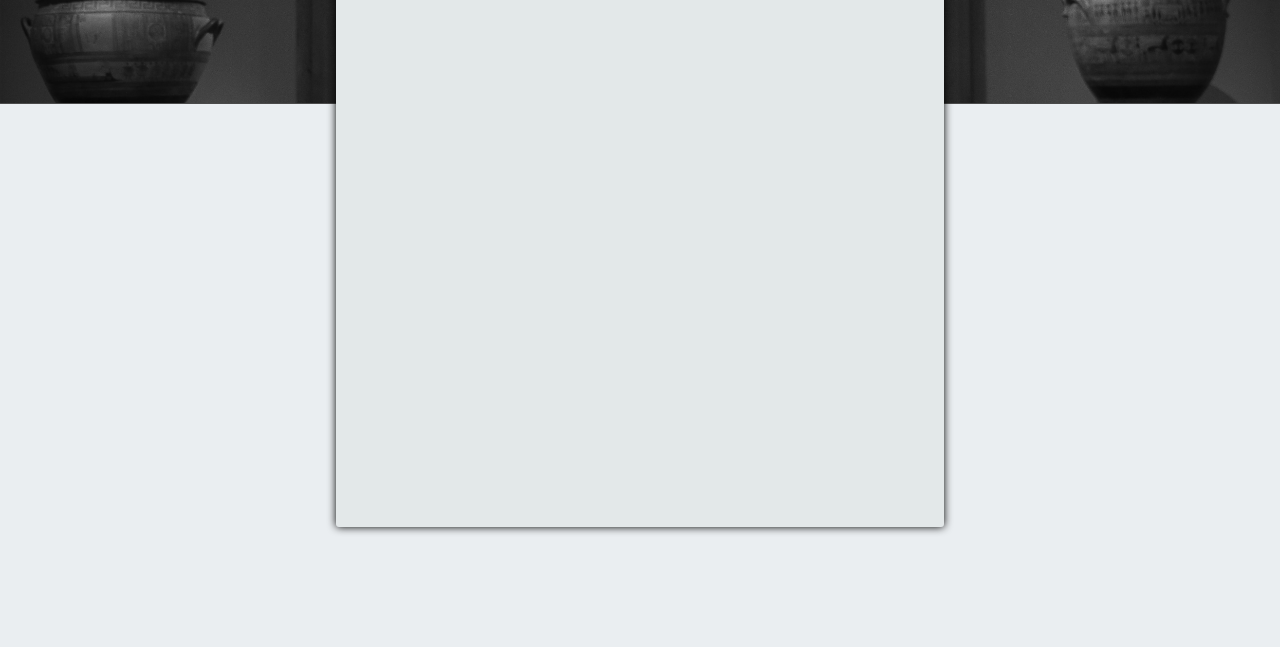
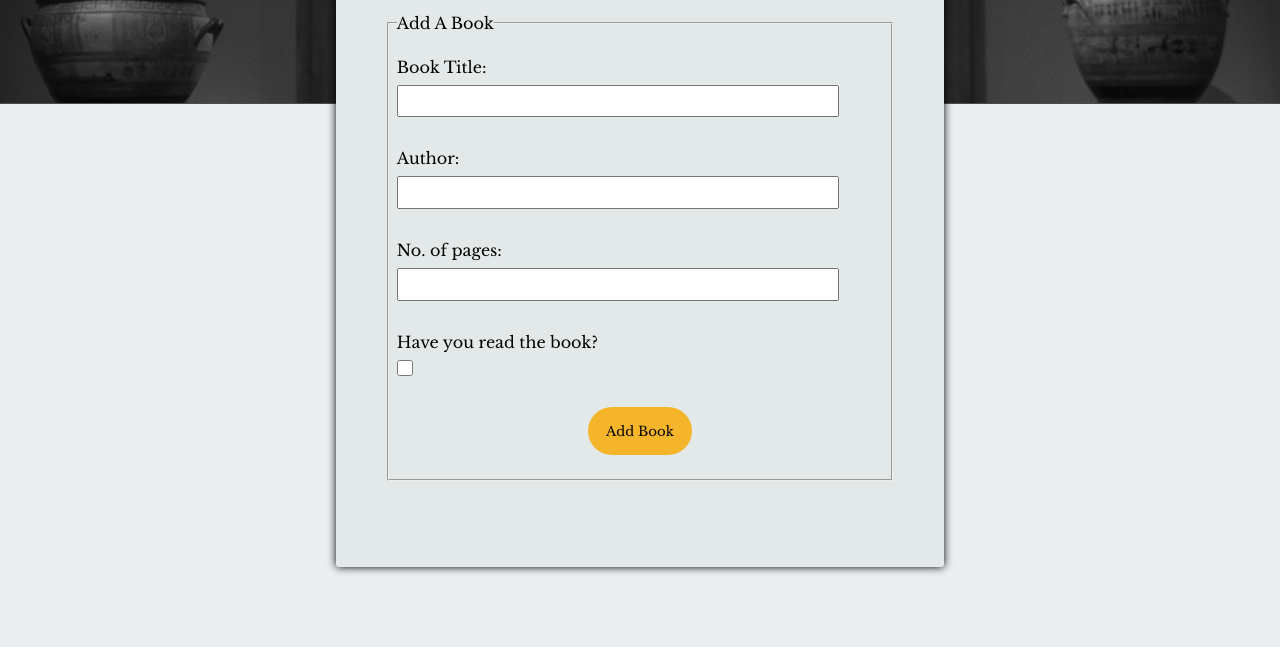
Before and after one commit to al-uminium/library-app, a plain HTML site: page index.html in a window 1280 px wide. Shown: the part 153-800 px from the top of the page. Drawn offline with nearby package versions, Linux system fonts and the light colour scheme.

Commit message:
added modal form css & basic js queries and helper functions

```diff
--- a/index.html
+++ b/index.html
@@ -15,7 +15,7 @@
     <div class="container">
         <div class="header">
             <p>Bibliotheca</p>
-            <button id="add-book" type="button">Add A Book</button>
+            <button id="add-book" type="button" class="btn">Add A Book</button>
         </div>
         <div class="library-container">
             <div class="book-card">
@@ -34,8 +34,30 @@
             </div>
         </div>
     </div>
-    <div class="modal-form">
-        .close
+    <div id="modal-form">
+        <span class="material-icons-outlined close-btn">close</span>
+        <form action="#">
+            <fieldset>
+                <legend>Add A Book</legend>
+                <div>
+                    <label for="book-title">Book Title: </label>
+                    <input type="text" name="book-title" id="book-title" required>
+                </div>
+                <div>
+                    <label for="book-author">Author: </label>
+                    <input type="text" name="book-author" id="book-author" required>
+                </div>
+                <div>
+                    <label for="book-page">No. of pages: </label>
+                    <input type="number" name="book-page" id="book-page" required>
+                </div>
+                <div>
+                    <label for="book-read">Have you read the book?</label>
+                    <input type="checkbox" name="book-read" id="book-read" required>
+                </div>
+                <button type="button" class="btn" id="modal-add-book">Add Book</button>
+            </fieldset>
+        </form>
     </div>
     <div class="modal-overlay">
 
--- a/script.js
+++ b/script.js
@@ -1,5 +1,14 @@
 //query selectors
-const addBookBtn = document.querySelector("#add-book")
+const addBookBtn = document.querySelector("#add-book");
+const modalAddBookBtn = document.querySelector("#modal-add-book")
+const closeModalBtn = document.querySelector(".close-btn");
+const modalForm = document.querySelector("#modal-form");
+
+const bookTitleInput = document.querySelector("#book-title");
+const bookAuthorInput = document.querySelector("#book-author");
+const bookPageInput = document.querySelector("#book-page");
+const bookReadInput = document.querySelector("#book-read")
+
 
 
 //initialize library in array
@@ -17,6 +26,30 @@ function Book (title, author, page, haveRead) {
     }
 }
 
-function addBookToLibrary() {
-    //to fill it up later
+function addBookToLibrary(title, author, page, haveRead) {
+    const newBook = Book(title, author, page, haveRead)
+    myLibrary.push(newBook)
 }
+
+const getModalInputValues = () => {
+    const bookTitle = bookTitleInput.value;
+    const bookAuthor = bookAuthorInput.value;
+    const bookPage = bookPageInput.value;
+    const bookReadStatus = bookAuthorInput.checked;
+
+    return [
+        bookTitle,
+        bookAuthor,
+        bookPage,
+        bookReadStatus
+    ]
+}
+
+//event listeners
+closeModalBtn.addEventListener("click", () => {
+    modalForm.classList.toggle("close")
+})
+
+addBookBtn.addEventListener("click", () => {
+    modalForm.classList.toggle("close")
+})
--- a/style.css
+++ b/style.css
@@ -1,6 +1,7 @@
 * {
     padding: 0;
     margin: 0;
+    font-family: 'Libre Baskerville', serif;
 }
 
 :root {
@@ -16,7 +17,11 @@ html, body {
     background-color: rgb(234, 238, 241);
 }
 
-.modal-form {
+.close {
+    display: none;
+}
+
+#modal-form {
     position: fixed;
     top: 50%;
     left: 50%;
@@ -24,13 +29,14 @@ html, body {
     background-color: rgb(227, 232, 233);
     width: 38rem;
     max-width: 100%;
-    height: clamp(22rem, 70%, 40rem);
+    height: 40rem;
+    max-height: 100%;
     border-radius: 3px;
     box-shadow: 0 0 8px black;
     z-index: 2;
 }
 
-.modal-overlay {
+#modal-overlay {
     z-index: 1;
     position: fixed;
     top: 0;
@@ -38,6 +44,62 @@ html, body {
     width: 100%;
     height: 100%;
 }
+
+.close-btn {
+    position: absolute;
+    right: 2%;
+    top: 2%;
+}
+
+form {
+    display: flex;
+    justify-content: center;
+    height: 100%;
+}
+
+fieldset {
+    display: grid;
+    width: 80%;
+    height: 70%;
+    align-self: center;
+    align-items: center;
+    padding: 0.5rem;
+}
+
+fieldset div {
+    height: 100%;
+    display: flex;
+    flex-direction: column;
+    justify-content: center;
+}
+
+fieldset label {
+    padding: 0 0.5rem 0.5rem 0;
+}
+
+fieldset input[type=text], input[type=number]{
+    height: 1.8rem;
+    width: 90%;
+}
+
+fieldset input[type=checkbox] {
+    width: 1rem;
+    height: 1rem;
+}
+
+.btn {
+    height: 3rem;
+    width: 6.5rem;
+    border-radius: 25px;
+    border: none;
+}
+
+fieldset button {
+    background-color: rgb(245, 181, 43);
+    justify-self: center;
+}
+
+
 
 .container {
     display: grid;
@@ -88,7 +150,6 @@ p {
     border-radius: 10px;
     display: grid;
     grid-template-rows: 4fr 1fr;
-    font-family: 'Libre Baskerville', serif;
     background-color: rgba(32, 37, 39, 0.08);
     color: rgb(165, 165, 165);
 }
```
